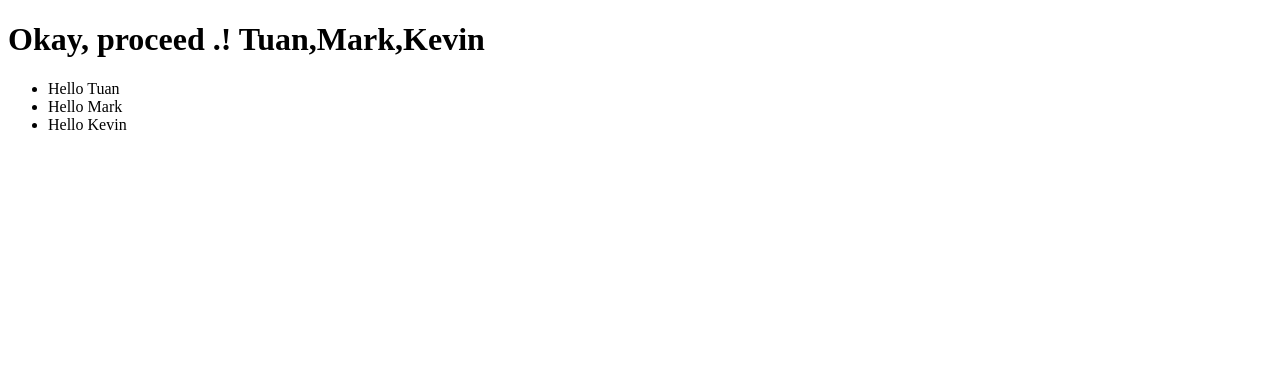
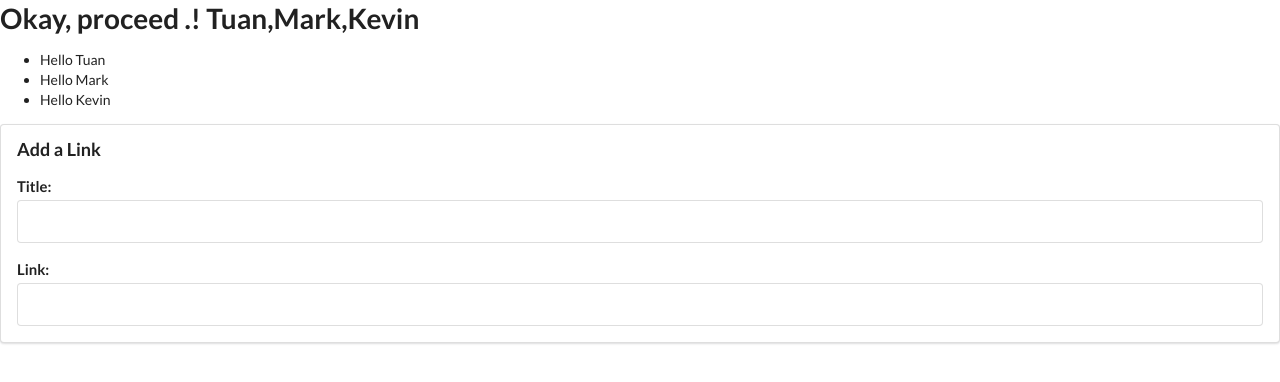
Before and after one commit to ng-model/ng-book2, an Angular app: page / in a window 1280 px wide. Shown: the top 382 px of the page. Built offline with nearby package versions, Linux system fonts and the light colour scheme.

Commit message:
including semantic min
CSS

```diff
--- a/src/app/app.component.css
+++ b/src/app/app.component.css
@@ -0,0 +1 @@
+@import url(https://cdnjs.cloudflare.com/ajax/libs/semantic-ui/2.2.10/semantic.min.css)
--- a/src/app/app.component.html
+++ b/src/app/app.component.html
@@ -2,5 +2,17 @@
   {{title}} {{names}}
 </h1>
 <ul>
-  <li *ngFor= "let name of names">Hello {{name}}</li>
+  <li *ngFor="let name of names">Hello {{name}}</li>
 </ul>
+<form class="ui large form segment">
+  <h3 class="ui header">Add a Link</h3>
+
+  <div class="field">
+    <label for="title">Title:</label>
+    <input name="title">
+  </div>
+  <div class="field">
+    <label for="link">Link:</label>
+    <input name="link">
+  </div>
+</form>
--- a/src/app/app.component.ts
+++ b/src/app/app.component.ts
@@ -1,5 +1,6 @@
-import { Component } from '@angular/core';
-
+import { NgModule,Component } from '@angular/core';
+import { BrowserModule } from '@angular/platform-browser';
+import { platformBrowserDynamic } from '@angular/platform-browser-dynamic';
 @Component({
   selector: 'app-root',
   templateUrl: './app.component.html',
```
